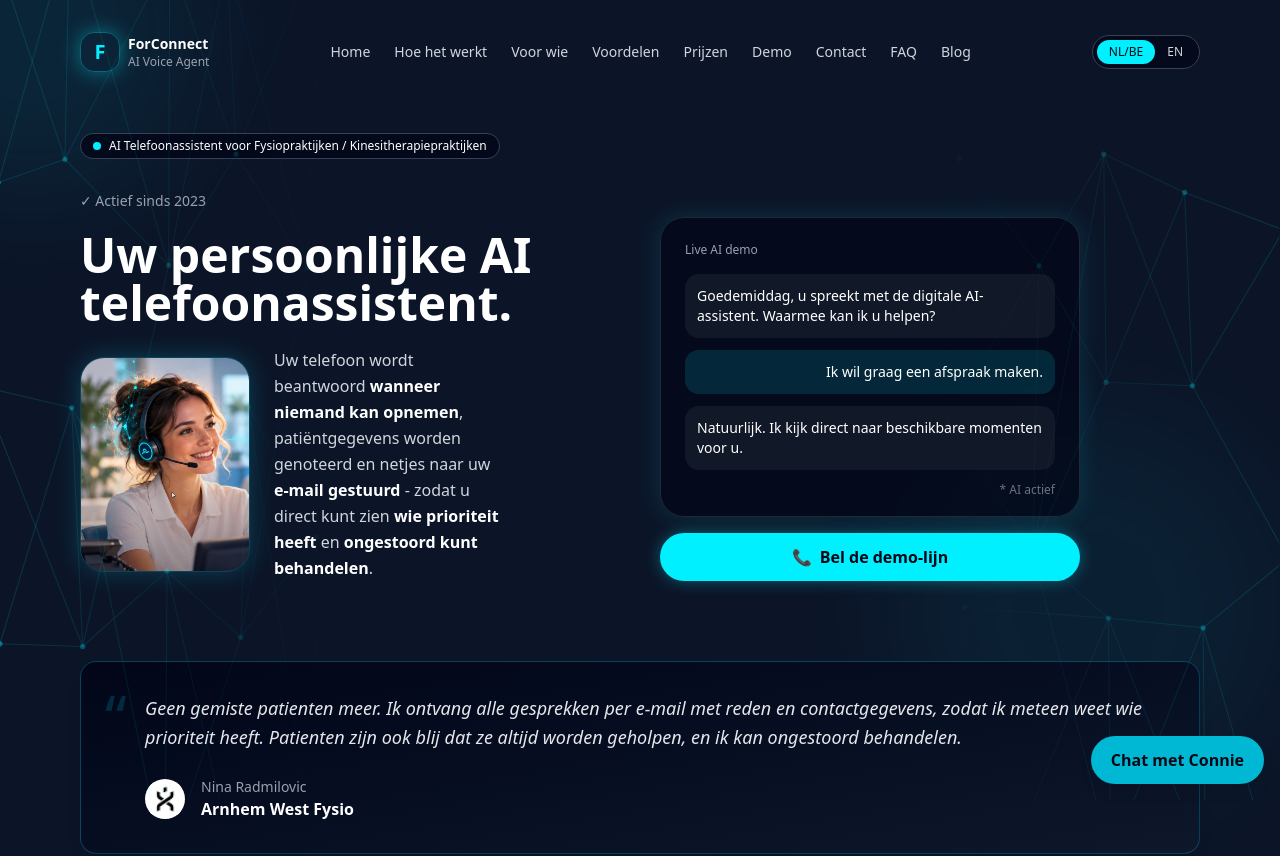
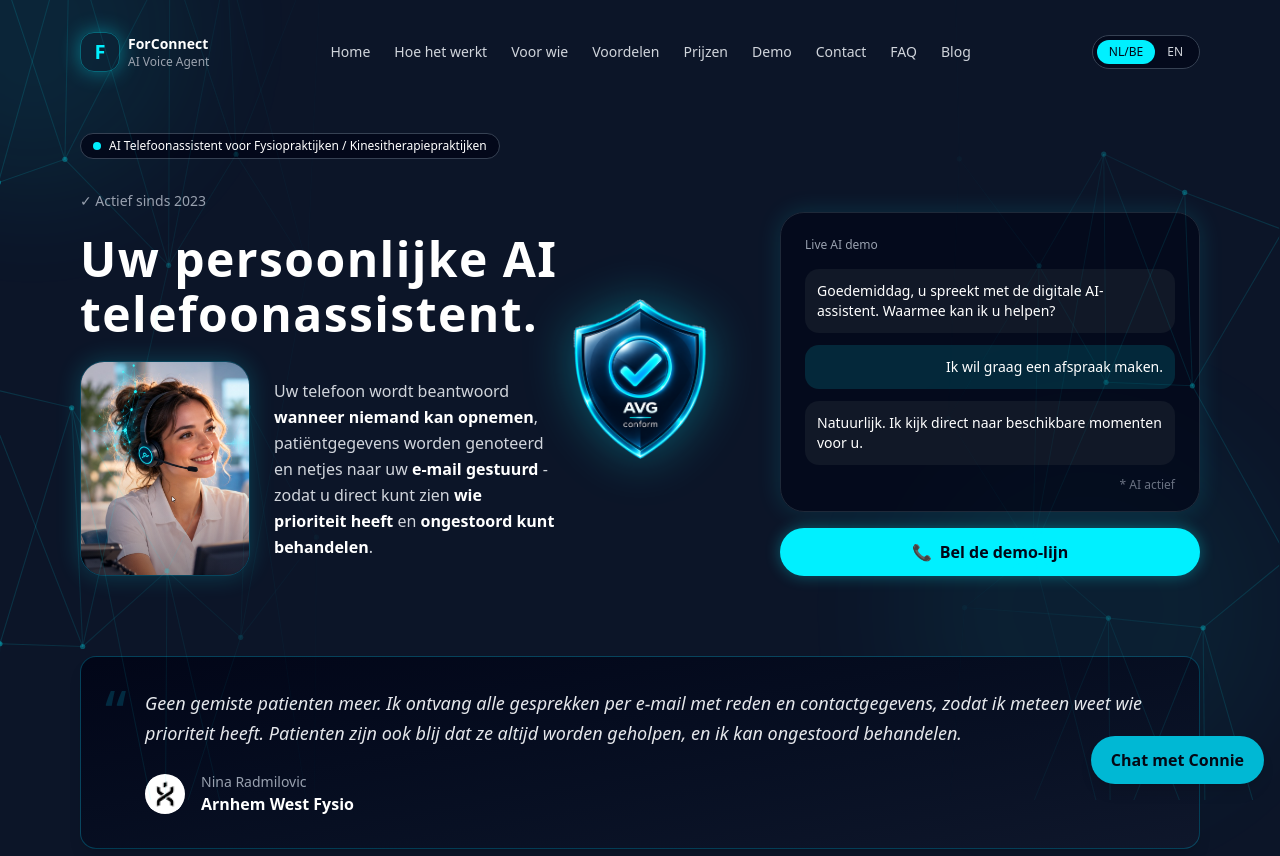
Before and after one commit to ForConnect/forconnect-site, a Next.js app: page / in a window 1280 px wide. Shown: the top 856 px of the page. Built offline with nearby package versions, Linux system fonts and the light colour scheme.

Commit message:
Hero: portrait, AVG seal, updated text

```diff
--- a/app/page.tsx
+++ b/app/page.tsx
@@ -226,7 +226,12 @@ export default function HomePage() {
           )}
         </header>
 
-        <section id="hero" className="pt-12 grid md:grid-cols-2 gap-10 items-end">
+        <section id="hero" className="relative pt-12 grid md:grid-cols-2 gap-10 items-end">
+          <img
+            src="/avg-seal.png"
+            alt={lang === 'nl' ? 'AVG-conform' : 'GDPR compliant'}
+            className="hidden xl:block pointer-events-none absolute left-1/2 top-[60%] -translate-x-1/2 -translate-y-1/2 h-40 w-auto drop-shadow-[0_0_25px_#00F0FF55]"
+          />
           <div className="space-y-5">
             <div className="inline-flex items-center gap-2 px-3 py-1 border border-gray-700 bg-[#020617]/80 text-xs rounded-full">
               <span className="h-2 w-2 rounded-full bg-[#00F0FF]" />
@@ -236,8 +241,13 @@ export default function HomePage() {
             <div className="mt-3 text-sm text-gray-400">
               ✓ Actief sinds 2023
             </div>
-            <h1 className="text-4xl lg:text-5xl font-bold">{t.heroTitle}</h1>
-            <div className="flex items-center gap-6">
+            <div className="w-fit space-y-5">
+            <h1 className="text-4xl lg:text-5xl font-bold tracking-[0.03em] leading-[1.15]">
+              {lang === 'nl'
+                ? <>{t.heroTitle.split(' ').slice(0, -1).join(' ')}<br />{t.heroTitle.split(' ').slice(-1)[0]}</>
+                : t.heroTitle}
+            </h1>
+            <div className="flex items-center gap-6 w-0 min-w-full">
               <div className="relative hidden lg:block w-[170px] h-[215px] flex-shrink-0 rounded-3xl overflow-hidden border border-cyan-500/30 shadow-[0_0_25px_#00F0FF33]">
                 <img
                   src="/hero-assistent.jpg"
@@ -247,12 +257,13 @@ export default function HomePage() {
                 />
                 <div className="absolute inset-0 bg-gradient-to-t from-[#020617]/40 via-transparent to-transparent" />
               </div>
-              <p className="text-gray-300 text-base leading-relaxed lg:max-w-[235px]">
+              <p className="text-gray-300 text-base leading-relaxed flex-1">
                 {renderHeroText(t.heroSubtitle)}
               </p>
             </div>
+            </div>
           </div>
-          <div className="flex flex-col items-center md:items-start md:w-[420px] mt-10 md:mt-0">
+          <div className="flex flex-col items-center md:items-start md:justify-self-end md:w-[420px] mt-10 md:mt-0">
             <div className="p-6 rounded-3xl bg-[#020617]/70 border border-gray-800 w-full h-[300px] flex flex-col justify-between shadow-[0_0_25px_#00F0FF22]">
               <div>
                 <div className="text-xs text-gray-400 mb-4">Live AI demo</div>
```
Also changed, not shown: public/avg-seal.png (added).
